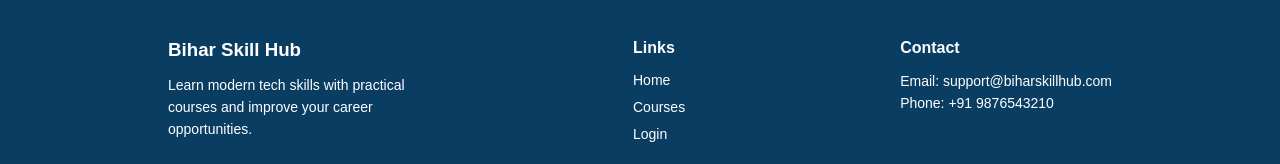
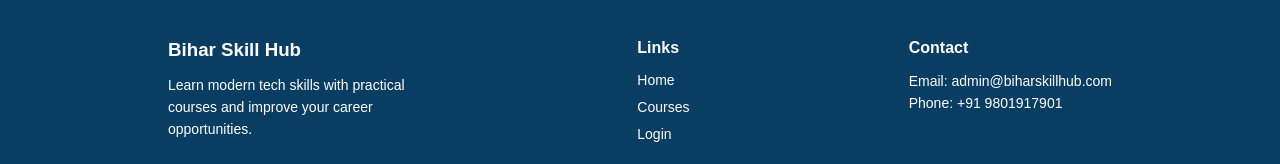
Before and after one commit to bihari-bhau/bihar-skill-hub, a React (Vite) app in the folder frontend/: page / in a window 1280 px wide. Shown: the part 3835-3999 px from the top of the page. Built offline with nearby package versions, Linux system fonts and the light colour scheme; no server answers.

Commit message:
Fixed Footer

```diff
--- a/frontend/src/Components/Footer.jsx
+++ b/frontend/src/Components/Footer.jsx
@@ -23,8 +23,8 @@ const Footer = () => {
 
         <div className="footer-col">
           <h4>Contact</h4>
-          <p>Email: support@biharskillhub.com</p>
-          <p>Phone: +91 9876543210</p>
+          <p>Email: admin@biharskillhub.com</p>
+          <p>Phone: +91 9801917901</p>
         </div>
 
       </div>
--- a/frontend/src/pages/Home.jsx
+++ b/frontend/src/pages/Home.jsx
@@ -3,7 +3,7 @@ import { useNavigate } from "react-router-dom";
 import heroImg from "../assets/hero.jpeg";
 import { api } from "../utils/api";
 
-const WHATSAPP_NUMBER = "+91 9801917901"; // Replace with your real number
+const WHATSAPP_NUMBER = "9801917901"; // Replace with your real number
 const WHATSAPP_MSG    = encodeURIComponent("Hi! I want to know more about Bihar Skill Hub courses.");
 
 // Animated counter hook
```
